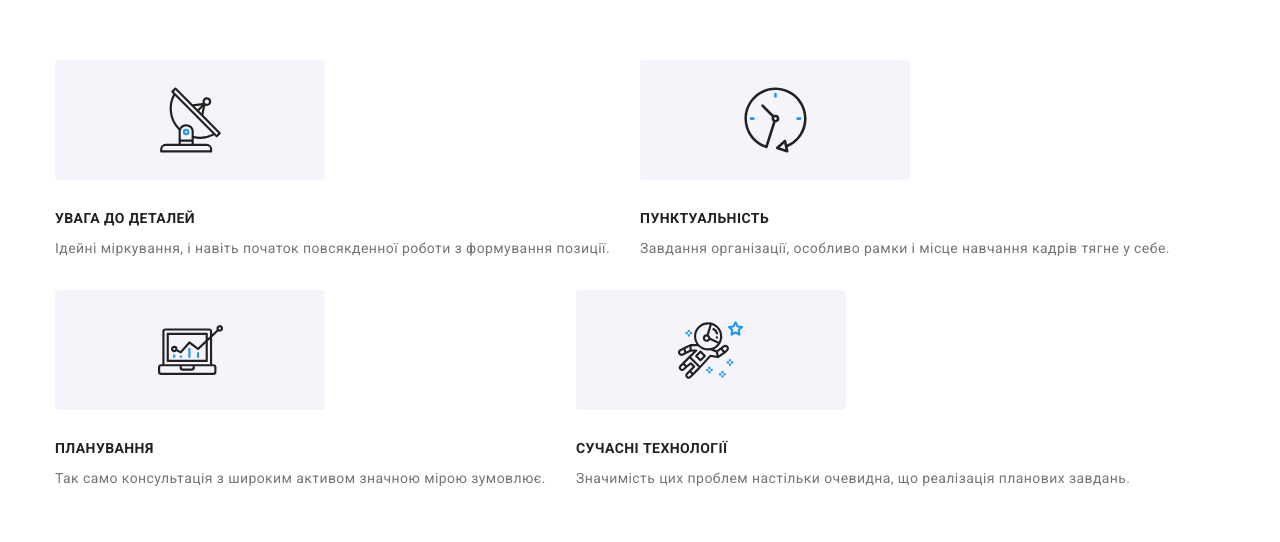
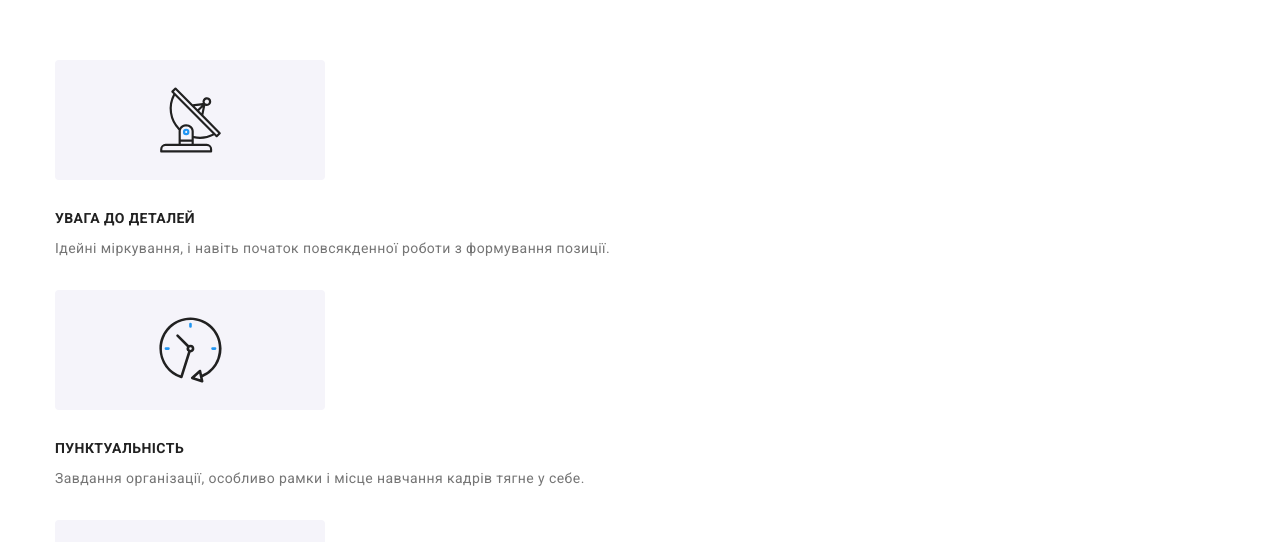
Before and after one commit to Yaro2828/goit-markup-hw-08, a plain HTML site: page index.html in a window 1280 px wide. Shown: the top 542 px of the page. Drawn offline with nearby package versions, Linux system fonts and the light colour scheme.

Commit message:
finish team--mobile

```diff
--- a/sass/layouts/_values.scss
+++ b/sass/layouts/_values.scss
@@ -8,7 +8,9 @@
   gap: 30px;
 }
 
-.values__item
+.values__item {
+  width: 100%;
+}
 
 .values__img {
   width: 270px;
```
Also changed, not shown: css/main.css, css/main.min.css, 2 other files.
